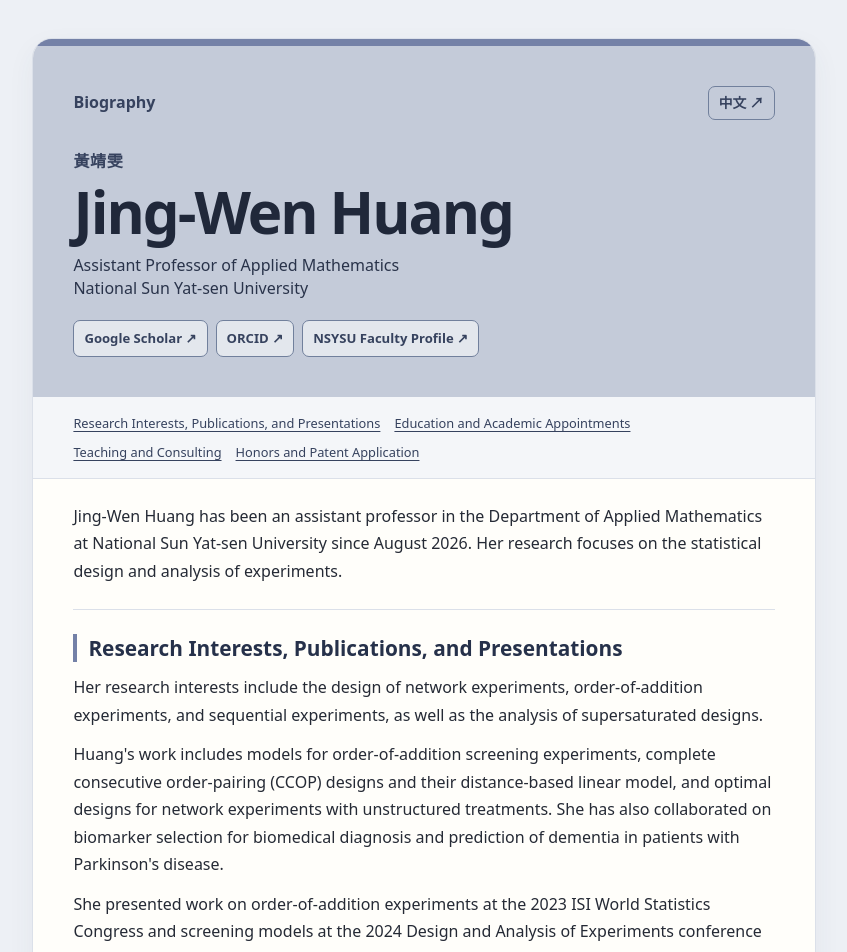
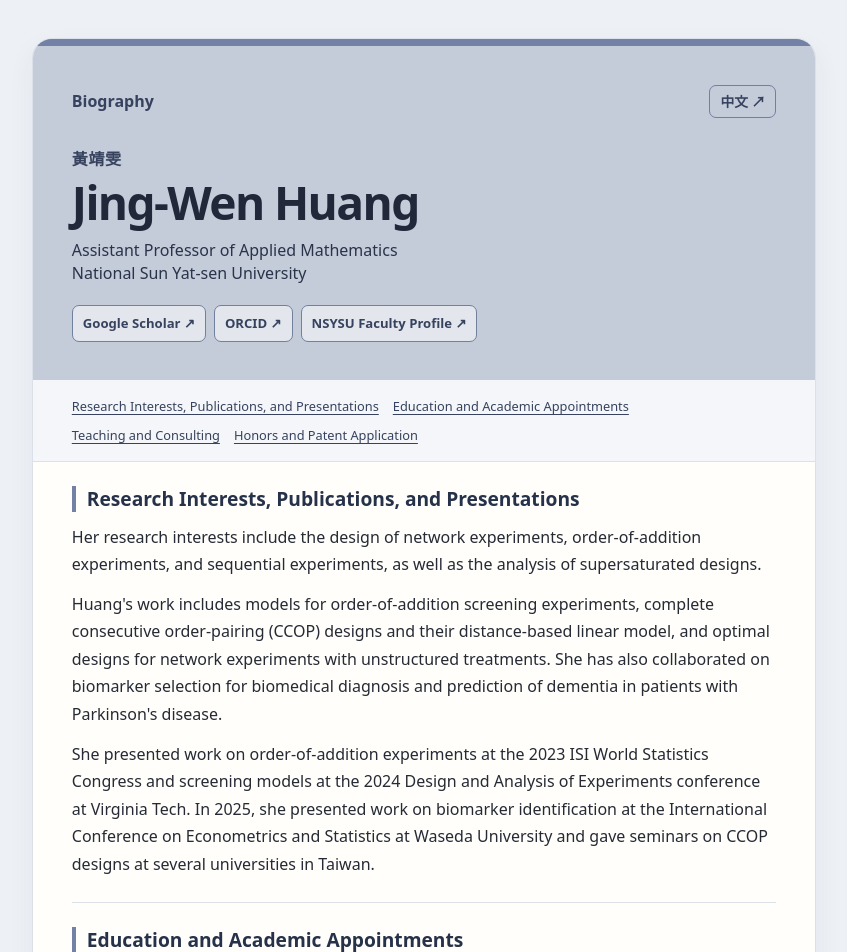
Before and after one commit to miffy8485/academic-wiki, a plain HTML site: page biography.html in a window 1280 px wide. Shown: the top 952 px of the page, without its empty margins (216-1063 px from the left). Drawn offline with Linux system fonts and the light colour scheme.

```diff
--- a/biography.html
+++ b/biography.html
@@ -13,22 +13,22 @@ a{color:var(--deep);text-underline-offset:.2em}
 a:focus-visible{outline:2px solid var(--deep);outline-offset:4px}
 .shell{max-width:860px;margin:auto;padding:clamp(16px,3vw,48px)}
 .profile{background:var(--paper);border:1px solid var(--rule);border-radius:20px;overflow:hidden;box-shadow:0 10px 28px #36425e0e}
-.hero{padding:clamp(22px,5vw,40px);background:var(--mist);border-top:7px solid var(--blue)}
+.hero{padding:clamp(22px,3vw,40px);background:var(--mist);border-top:7px solid var(--blue)}
 .hero-top{display:flex;justify-content:space-between;gap:12px;align-items:center;color:var(--deep);font-weight:700}
 .switch,.profiles a{border:1px solid #71809c;border-radius:7px;text-decoration:none;font-weight:650}
 .switch{padding:4px 10px;font-size:.86rem}
 .identity{margin:28px 0 20px}
 .alternate{display:block;color:var(--deep);font-weight:650;letter-spacing:.04em}
-h1{font-size:clamp(2.05rem,6vw,3.65rem);letter-spacing:-.035em;line-height:1.1;margin:4px 0 10px;color:#20283a}
+h1{font-size:clamp(2.05rem,3.6vw,3.65rem);letter-spacing:-.035em;line-height:1.1;margin:4px 0 10px;color:#20283a}
 .identity p{color:#29334a;line-height:1.45;margin:0}
 .profiles{display:flex;gap:8px;flex-wrap:wrap}
 .profiles a{padding:6px 10px;background:#ffffff89;font-size:.82rem}
 .profiles a:hover,.switch:hover{background:#fff}
-.sections{display:flex;flex-wrap:wrap;gap:7px 14px;padding:15px clamp(22px,5vw,40px);background:#f4f6f9;border-bottom:1px solid var(--rule);font-size:.8rem}
-.copy{padding:0 clamp(22px,5vw,40px) 28px;overflow-wrap:anywhere}
+.sections{display:flex;flex-wrap:wrap;gap:7px 14px;padding:15px clamp(22px,3vw,40px);background:#f4f6f9;border-bottom:1px solid var(--rule);font-size:.8rem}
+.copy{padding:0 clamp(22px,3vw,40px) 28px;overflow-wrap:anywhere}
 .chapter{padding:24px 0;border-bottom:1px solid var(--rule);scroll-margin-top:16px}
 .chapter:last-child{border-bottom:0;padding-bottom:0}
-.chapter h2{font-size:clamp(1.04rem,3vw,1.3rem);line-height:1.35;margin:0 0 12px;border-left:4px solid var(--blue);padding-left:11px;color:#26314a}
+.chapter h2{font-size:clamp(1.04rem,1.5vw,1.3rem);line-height:1.35;margin:0 0 12px;border-left:4px solid var(--blue);padding-left:11px;color:#26314a}
 .chapter p{margin:0 0 .75em}
 .chapter p:last-child{margin-bottom:0}
 @media(prefers-reduced-motion:reduce){html{scroll-behavior:auto}}
@@ -47,7 +47,7 @@ h1{font-size:clamp(2.05rem,6vw,3.65rem);letter-spacing:-.035em;line-height:1.1;m
 </nav>
 </header>
 <nav class="sections" aria-label="Biography"><a href="#section-1">Research Interests, Publications, and Presentations</a><a href="#section-2">Education and Academic Appointments</a><a href="#section-3">Teaching and Consulting</a><a href="#section-4">Honors and Patent Application</a></nav>
-<div class="copy"><div class="chapter"><p>Jing-Wen Huang has been an assistant professor in the Department of Applied Mathematics at National Sun Yat-sen University since August 2026. Her research focuses on the statistical design and analysis of experiments.</p></div><section class="chapter" id="section-1"><h2>Research Interests, Publications, and Presentations</h2><p>Her research interests include the design of network experiments, order-of-addition experiments, and sequential experiments, as well as the analysis of supersaturated designs.</p>
+<div class="copy"><section class="chapter" id="section-1"><h2>Research Interests, Publications, and Presentations</h2><p>Her research interests include the design of network experiments, order-of-addition experiments, and sequential experiments, as well as the analysis of supersaturated designs.</p>
 <p>Huang&#x27;s work includes models for order-of-addition screening experiments, complete consecutive order-pairing (CCOP) designs and their distance-based linear model, and optimal designs for network experiments with unstructured treatments. She has also collaborated on biomarker selection for biomedical diagnosis and prediction of dementia in patients with Parkinson&#x27;s disease.</p>
 <p>She presented work on order-of-addition experiments at the 2023 ISI World Statistics Congress and screening models at the 2024 Design and Analysis of Experiments conference at Virginia Tech. In 2025, she presented work on biomarker identification at the International Conference on Econometrics and Statistics at Waseda University and gave seminars on CCOP designs at several universities in Taiwan.</p></section><section class="chapter" id="section-2"><h2>Education and Academic Appointments</h2><p>Huang completed her Ph.D. in statistics at National Tsing Hua University in June 2024 after entering its direct doctoral program in September 2018. Her dissertation was titled <em>New Developments on the Design and Analysis of Some Modern Experiments</em>. She studied statistics in the master&#x27;s program at the same university from 2017 to 2018, following undergraduate studies in mathematics with a minor in life science and medical science from 2013 to 2017.</p>
 <p>She was a visiting research scholar in the Department of Statistics and Data Science at the University of California, Los Angeles, from February to December 2023. She was a postdoctoral fellow at the Institute of Statistical Science, Academia Sinica, from July 2024 to June 2026.</p></section><section class="chapter" id="section-3"><h2>Teaching and Consulting</h2><p>At National Tsing Hua University, Huang served as a teaching assistant for Calculus I, Mathematical Statistics, and Bayesian Analysis. From August 2020 to January 2021, she helped Micron engineers establish experimental procedures and taught design of experiments and generalized linear models. From January to April 2021, she contributed to statistical modeling and data analysis for Appier.</p></section><section class="chapter" id="section-4"><h2>Honors and Patent Application</h2><p>Her honors include the Mei Yiqi Memorial Medal and an excellent teaching assistant award (2017), an outstanding poster award at Taiwan&#x27;s first national conference on statistical research achievements for postgraduate students (2018), a BenQ Materials research scholarship (2020), a scholarship for doctoral research abroad (2022), and an honorable mention for the Ching-Zong Wei Award (2024). She is listed on U.S. patent application 18/622,407 (2024).</p></section></div>
```
Also changed, not shown: index.html (+6 -6 lines).
